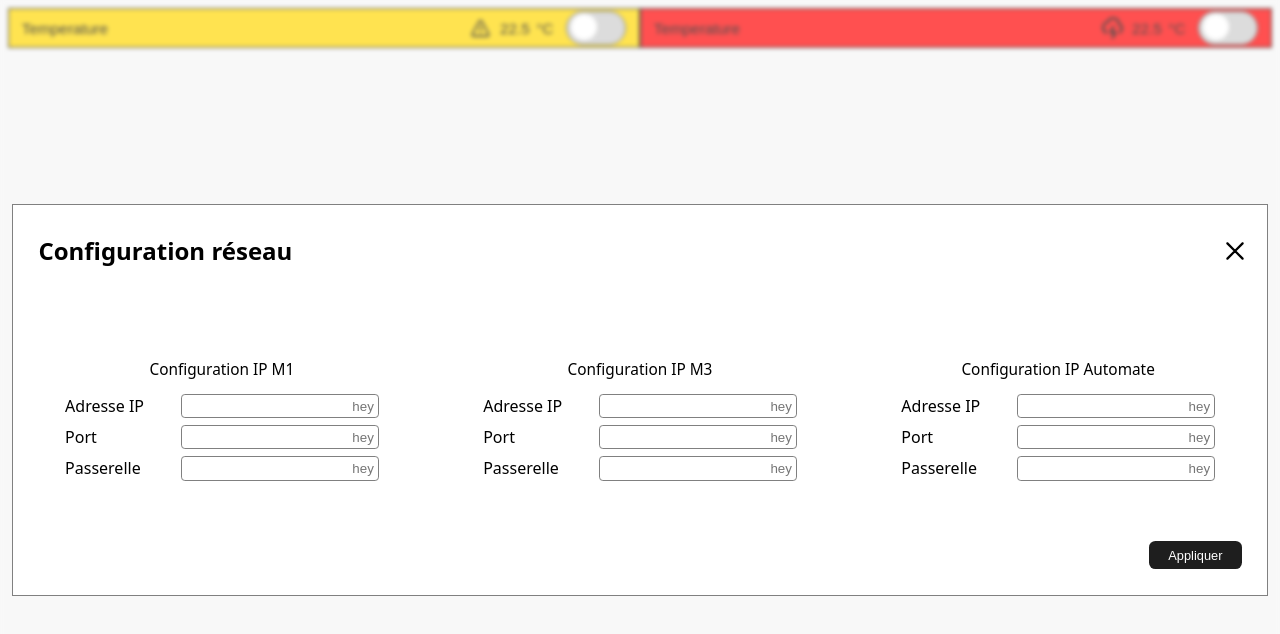
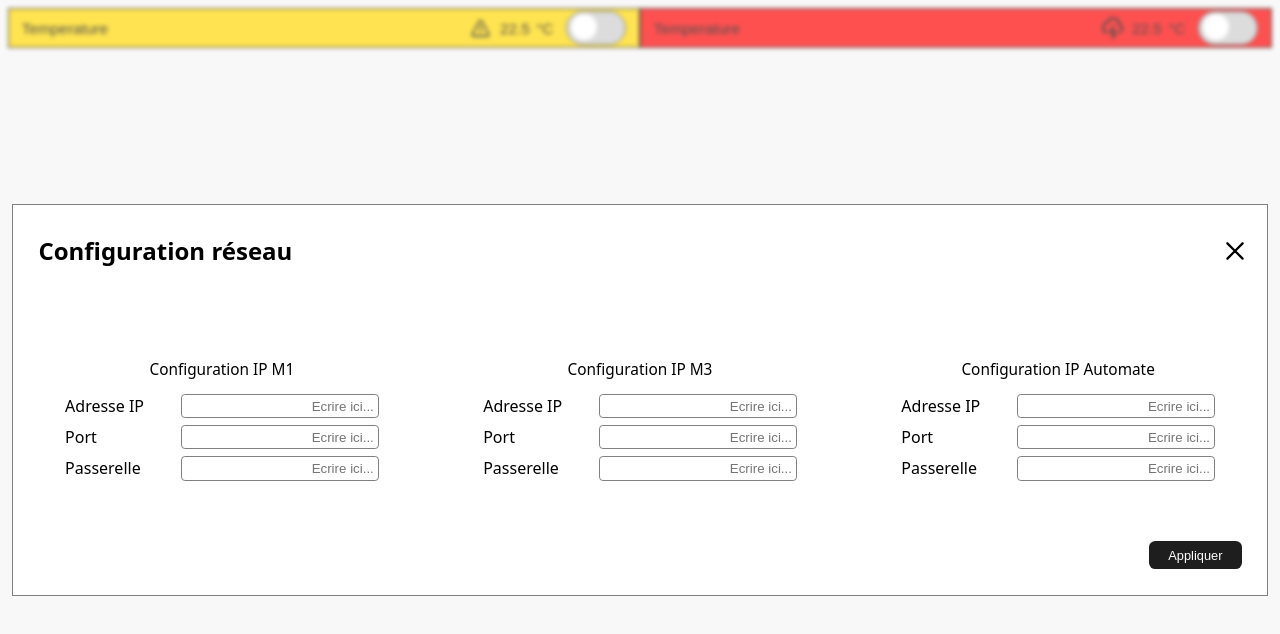
Before and after one commit to latal-sel/front-end-module, a React (Vite) app: page / in a window 1280 px wide. Shown: the top 634 px of the page. Built offline with nearby package versions, Linux system fonts and the light colour scheme.

Commit message:
fix: changed temp text

```diff
--- a/src/components/network-config.component.tsx
+++ b/src/components/network-config.component.tsx
@@ -17,45 +17,45 @@ export default function networkConfigComponent() {
                         <label>Configuration IP M1</label>
                         <div>
                             <span>Adresse IP</span>
-                            <input type="text" placeholder="hey"/>
+                            <input type="text" placeholder="Ecrire ici..."/>
                         </div>
                         <div>
                             <span>Port</span>
-                            <input type="text" placeholder="hey"/>
+                            <input type="text" placeholder="Ecrire ici..."/>
                         </div>
                         <div>
                             <span>Passerelle</span>
-                            <input type="text" placeholder="hey"/>
+                            <input type="text" placeholder="Ecrire ici..."/>
                         </div>
                     </div>
                     <div className="network-config-item">
                         <label>Configuration IP M3</label>
                         <div>
                             <span>Adresse IP</span>
-                            <input type="text" placeholder="hey"/>
+                            <input type="text" placeholder="Ecrire ici..."/>
                         </div>
                         <div>
                             <span>Port</span>
-                            <input type="text" placeholder="hey"/>
+                            <input type="text" placeholder="Ecrire ici..."/>
                         </div>
                         <div>
                             <span>Passerelle</span>
-                            <input type="text" placeholder="hey"/>
+                            <input type="text" placeholder="Ecrire ici..."/>
                         </div>
                     </div>
                     <div className="network-config-item">
                         <label>Configuration IP Automate</label>
                         <div>
                             <span>Adresse IP</span>
-                            <input type="text" placeholder="hey"/>
+                            <input type="text" placeholder="Ecrire ici..."/>
                         </div>
                         <div>
                             <span>Port</span>
-                            <input type="text" placeholder="hey"/>
+                            <input type="text" placeholder="Ecrire ici..."/>
                         </div>
                         <div>
                             <span>Passerelle</span>
-                            <input type="text" placeholder="hey"/>
+                            <input type="text" placeholder="Ecrire ici..."/>
                         </div>
                     </div>
                 </div>
```
